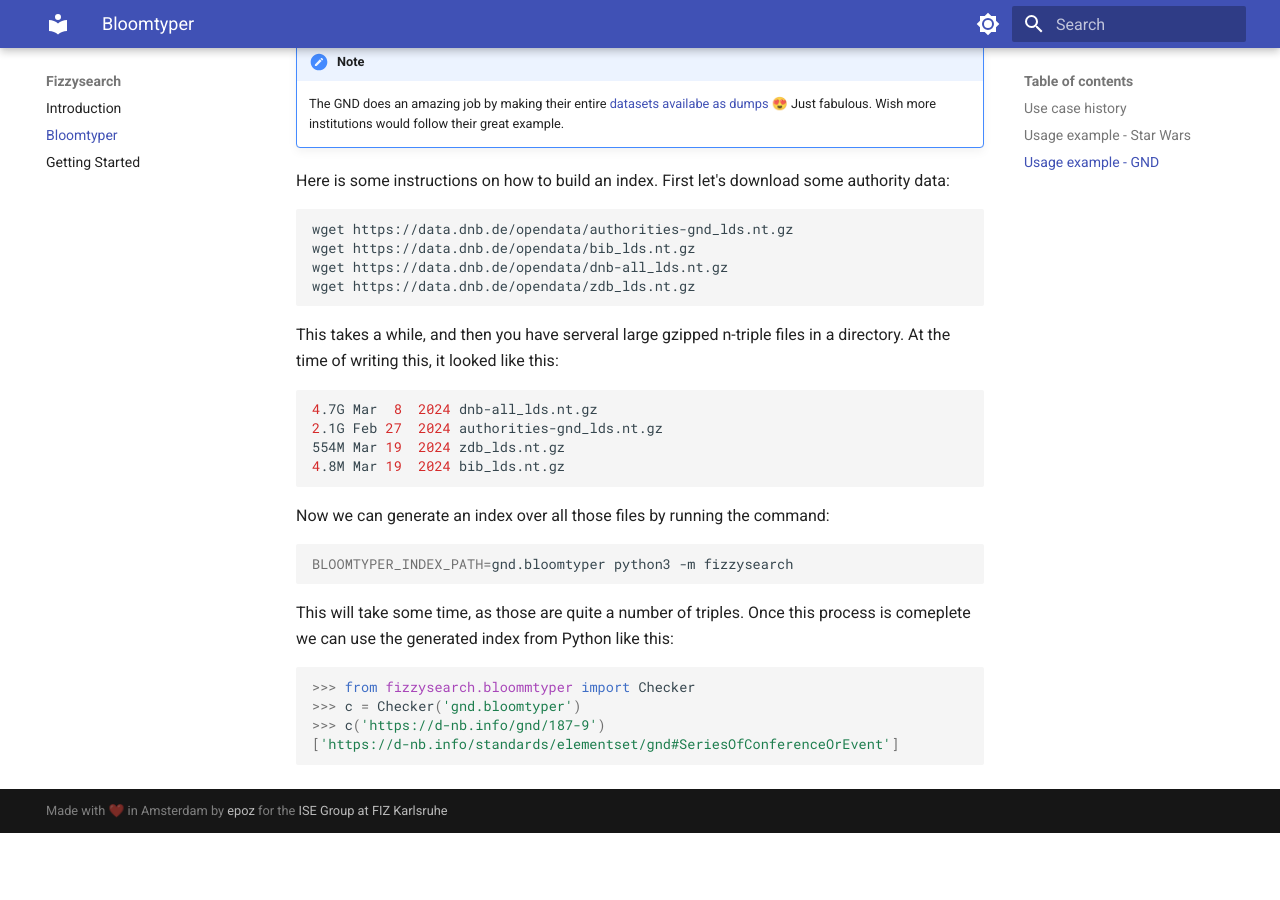
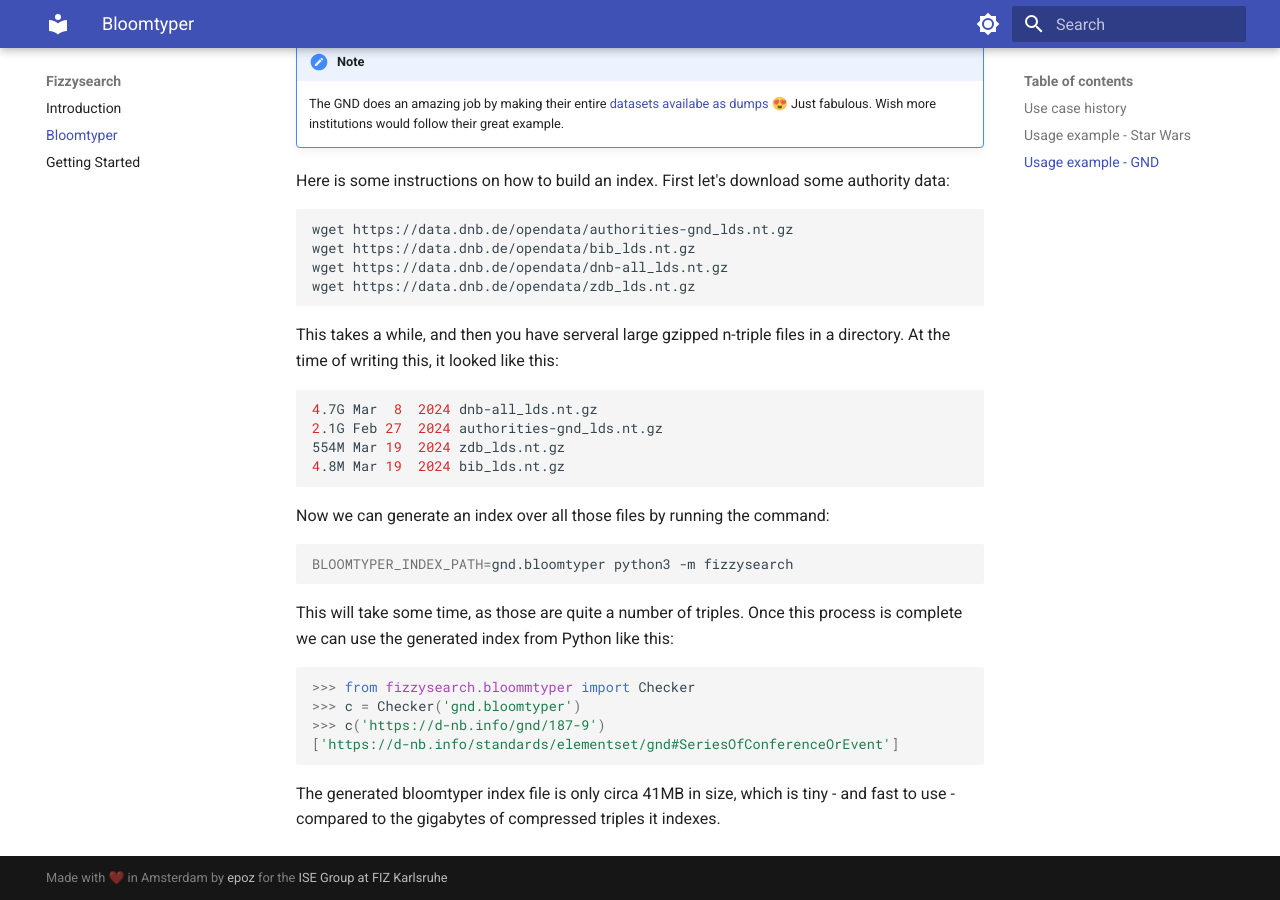
Before and after one commit to ISE-FIZKarlsruhe/fizzysearch, an MkDocs documentation site: the page built from docs/bloomtyper.md, in a window 1280 px wide and 900 px high, scrolled down 1207 px. Built offline with MkDocs 1.6.1 and Material for MkDocs 9.7.7, drawn with Linux system fonts in a browser that asks for light colours; before the commit the page ends 2040 px from its top, so only the background shows below that.

Commit message:
Fix typo and add line on size of index

````diff
--- a/docs/bloomtyper.md
+++ b/docs/bloomtyper.md
@@ -70,7 +70,7 @@
 BLOOMTYPER_INDEX_PATH=gnd.bloomtyper python3 -m fizzysearch
 ```
 
-This will take some time, as those are quite a number of triples. Once this process is comeplete we can use the generated index from Python like this:
+This will take some time, as those are quite a number of triples. Once this process is complete we can use the generated index from Python like this:
 
 ```python
 >>> from fizzysearch.bloommtyper import Checker
@@ -78,3 +78,5 @@
 >>> c('https://d-nb.info/gnd/187-9')
 ['https://d-nb.info/standards/elementset/gnd#SeriesOfConferenceOrEvent']
 ```
+
+The generated bloomtyper index file is only circa 41MB in size, which is tiny - and fast to use - compared to the gigabytes of compressed triples it indexes.
````
